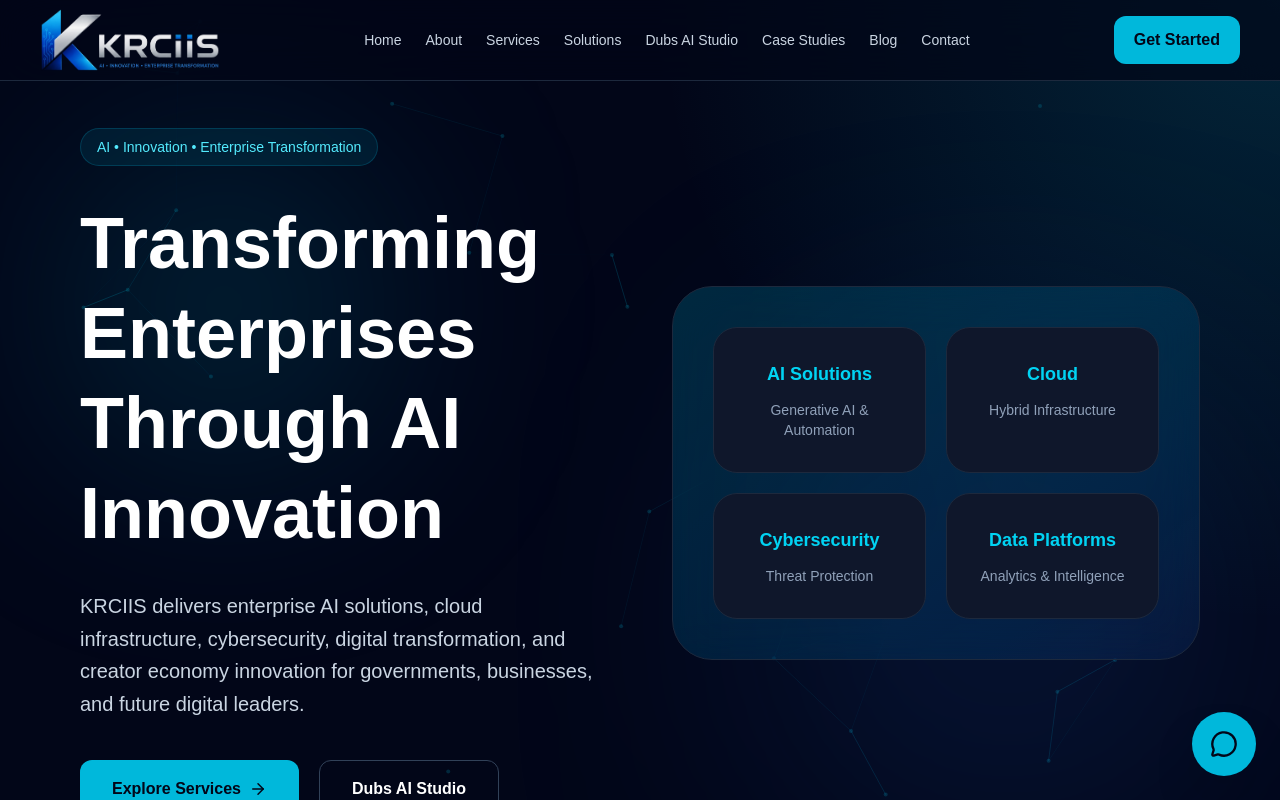
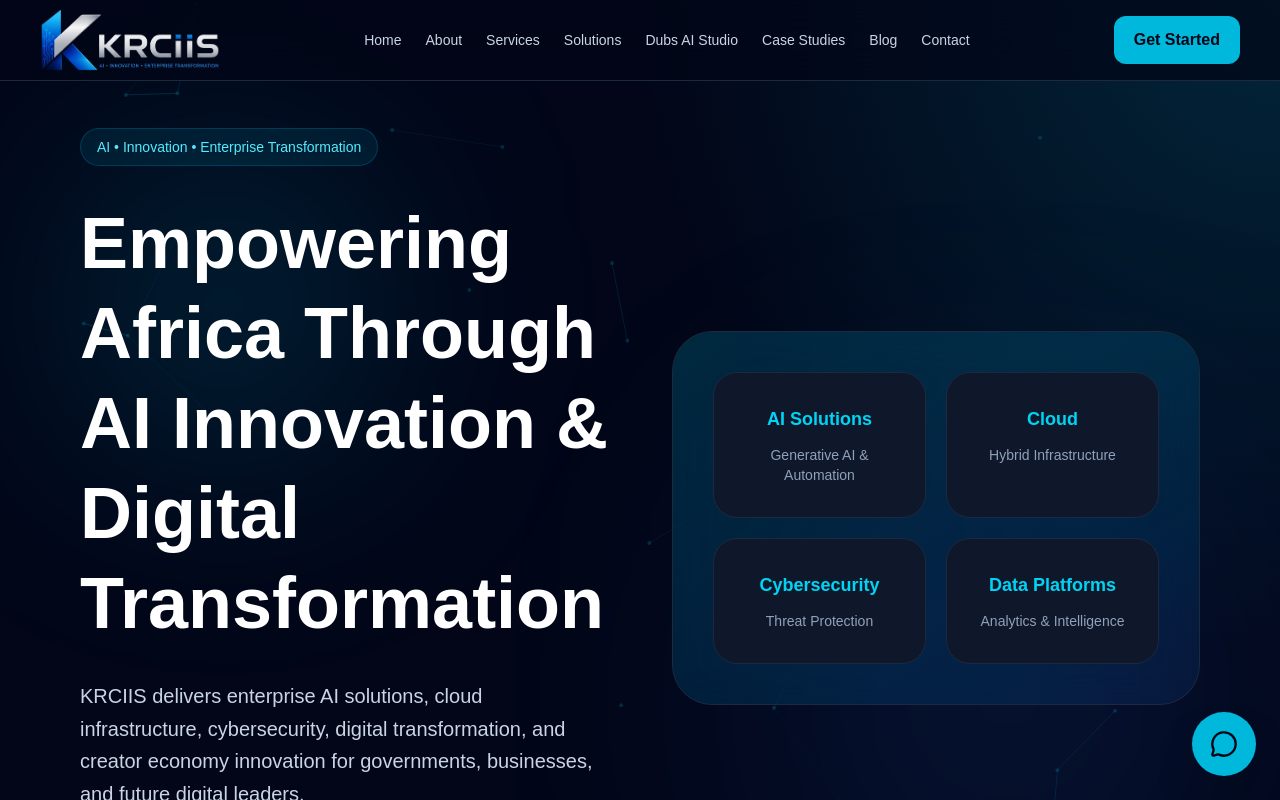
Before and after one commit to sanjaybenjamingmail/krciis-website, a Next.js app: page / in a window 1280 px wide. Shown: the top 800 px of the page. Built offline with nearby package versions, Linux system fonts and the light colour scheme.

Commit message:
Update header text for AI innovation focus

```diff
--- a/app/page.tsx
+++ b/app/page.tsx
@@ -249,7 +249,7 @@
             </div>
 
             <h1 className="text-4xl sm:text-5xl md:text-6xl lg:text-7xl font-black leading-tight mb-8">
-              Transforming Enterprises Through AI Innovation
+              Empowering Africa Through AI Innovation & Digital Transformation
             </h1>
 
             <p className="text-slate-300 text-xl leading-relaxed mb-10 max-w-2xl">
```
